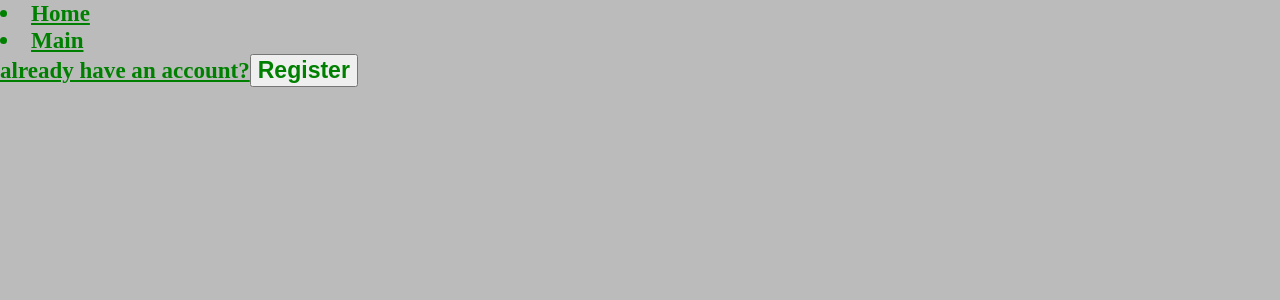
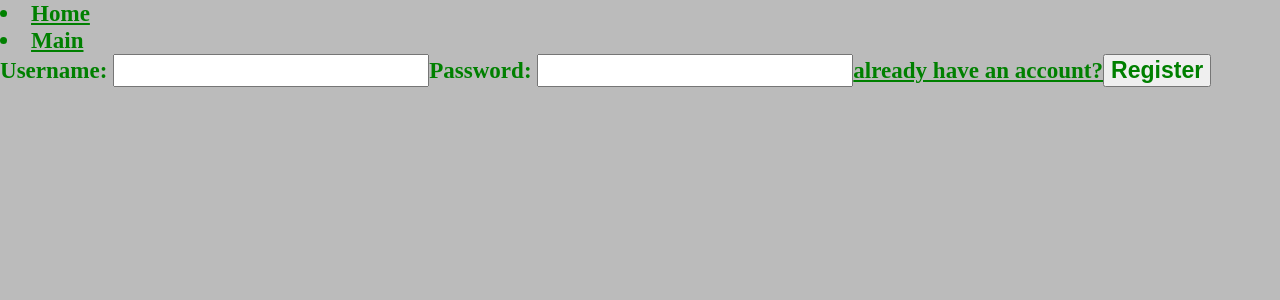
Before and after one commit to jjplaza-dev/Color_Match, a React (Vite) app: page /register in a window 1280 px wide. Shown: the top 300 px of the page. Built offline with nearby package versions, Linux system fonts and the light colour scheme.

Commit message:
minor updates

```diff
--- a/src/Pages/RegisterPage.jsx
+++ b/src/Pages/RegisterPage.jsx
@@ -1,10 +1,17 @@
 import React from "react";
 
 function RegisterPage() {
+  const registerAccount = () => {
+    console.log(document.getElementById("usernameInput").value);
+  };
   return (
     <>
+      <label>Username: </label>
+      <input id="usernameInput" />
+      <label>Password: </label>
+      <input type="password" />
       <a href="/">already have an account?</a>
-      <button>Register</button>
+      <button onClick={registerAccount}>Register</button>
     </>
   );
 }
```
Also changed, not shown: src/Main/localStorage.js (added).
